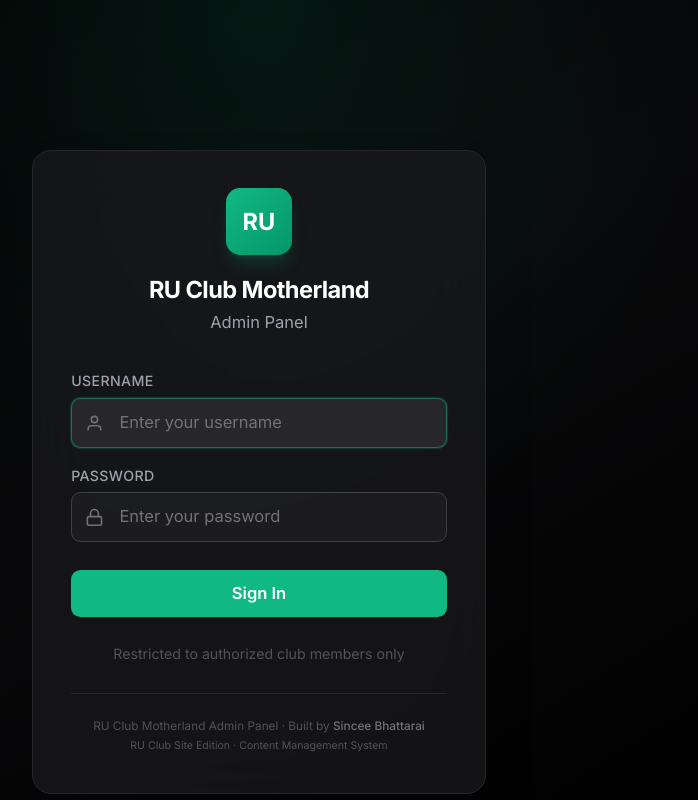
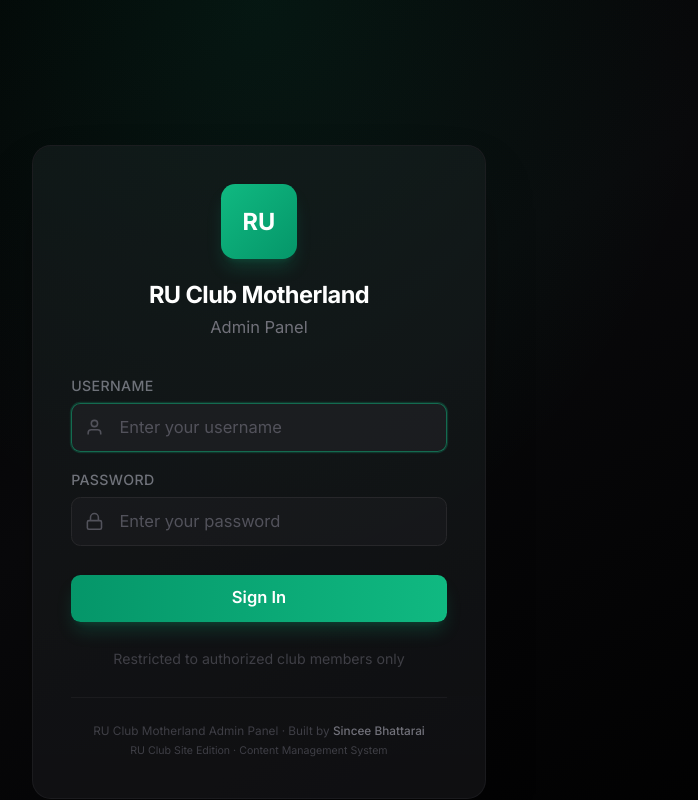
Before and after one commit to VoidX3D/RU_Admin_Site, a React (Vite) app: page / in a window 1280 px wide. Shown: the whole page, without its empty margins (381-1079 px from the left). Built offline with nearby package versions, Linux system fonts and the light colour scheme.

Commit message:
fix: complete audit - security, types, performance, session, theme, login

```diff
--- a/src/components/AnnouncementsPage.tsx
+++ b/src/components/AnnouncementsPage.tsx
@@ -194,8 +194,10 @@ export function AnnouncementsPage() {
       setMode('form'); return
     }
 
+    const annId = a?.id
+    if (!annId) return
     try {
-      const r = await fetch(getBase(`src/announcements/main/${a!.id}.json`))
+      const r = await fetch(getBase(`src/announcements/main/${annId}.json`))
       if (r.ok) {
         const info = await r.json()
         setFDesc(info.description || ''); setFStatus(info.status || '')
--- a/src/components/Login.tsx
+++ b/src/components/Login.tsx
@@ -1,6 +1,6 @@
 import { useState } from 'react'
 import { motion } from 'framer-motion'
-import { useStore } from '../store'
+import { useStore, checkLoginRateLimit, resetLoginRateLimit } from '../store'
 import { Storage } from '../utils/storage'
 import { sha256 } from '../utils/crypto'
 import { AnimatedBackground } from './AnimatedBackground'
@@ -15,11 +15,20 @@ export function Login() {
 
   async function handleLogin() {
     if (!user || !pass) { setError('Enter username and password'); return }
+
+    const delay = checkLoginRateLimit()
+    if (delay > 0) {
+      setError(`Too many attempts. Try again in ${Math.ceil(delay / 1000)}s`)
+      return
+    }
+
     setLoading(true); setError('')
     const s = Storage.getSettings()
     if (user !== s.username) { setError('Invalid credentials'); setLoading(false); return }
     const [h1, h2] = await Promise.all([sha256(s.password), sha256(pass)])
     if (h1 !== h2) { setError('Invalid credentials'); setLoading(false); return }
+
+    resetLoginRateLimit()
     setAppUser(user)
     Storage.saveSession(user)
     setView('dashboard')
@@ -36,43 +45,60 @@ export function Login() {
         className="relative z-10 flex min-h-screen items-center justify-center p-4"
         initial={{ opacity: 0 }}
         animate={{ opacity: 1 }}
-        transition={{ duration: 0.6 }}
+        transition={{ duration: 0.8, ease: [0.16, 1, 0.3, 1] }}
       >
         <motion.div
           className="w-full max-w-sm"
-          initial={{ opacity: 0, y: 20, scale: 0.97 }}
-          animate={{ opacity: 1, y: 0, scale: 1 }}
-          transition={{ duration: 0.5, delay: 0.15, ease: [0.16, 1, 0.3, 1] }}
+          initial={{ opacity: 0, y: 30, scale: 0.95, filter: 'blur(4px)' }}
+          animate={{ opacity: 1, y: 0, scale: 1, filter: 'blur(0px)' }}
+          transition={{ duration: 0.7, delay: 0.2, ease: [0.16, 1, 0.3, 1] }}
         >
-          <div className="rounded-2xl border border-zinc-800 bg-zinc-900/80 backdrop-blur-xl p-8 shadow-2xl">
+          <motion.div
+            className="group relative rounded-2xl border border-zinc-800/50 bg-zinc-900/60 p-8 shadow-2xl shadow-black/40 backdrop-blur-2xl"
+            whileHover={{ borderColor: 'rgba(34,197,94,0.2)' }}
+            transition={{ duration: 0.3 }}
+          >
+            <div className="absolute inset-0 rounded-2xl bg-gradient-to-b from-emerald-500/[0.03] to-transparent pointer-events-none" />
+
             <motion.div
-              className="mb-8 text-center"
-              initial={{ opacity: 0, y: 10 }}
+              className="relative mb-8 text-center"
+              initial={{ opacity: 0, y: 15 }}
               animate={{ opacity: 1, y: 0 }}
-              transition={{ duration: 0.4, delay: 0.3 }}
+              transition={{ duration: 0.5, delay: 0.35 }}
             >
-              <div className="mx-auto mb-4 flex h-14 w-14 items-center justify-center rounded-xl bg-gradient-to-br from-emerald-500 to-emerald-600 shadow-lg shadow-emerald-500/20">
+              <motion.div
+                className="mx-auto mb-4 flex h-16 w-16 items-center justify-center rounded-xl bg-gradient-to-br from-emerald-500 to-emerald-600 shadow-lg shadow-emerald-500/20"
+                whileHover={{ scale: 1.05, rotate: [0, -5, 5, 0] }}
+                transition={{ duration: 0.4 }}
+              >
                 <span className="text-xl font-bold text-white">RU</span>
-              </div>
-              <h1 className="text-xl font-bold tracking-tight text-white">
-                RU Club Motherland
-              </h1>
-              <p className="mt-1 text-sm text-zinc-400">
-                Admin Panel
-              </p>
+              </motion.div>
+              <motion.div
+                initial={{ opacity: 0, y: 10 }}
+                animate={{ opacity: 1, y: 0 }}
+                transition={{ duration: 0.4, delay: 0.35 }}
+              >
+                <h1 className="text-xl font-bold tracking-tight text-white">
+                  RU Club Motherland
+                </h1>
+                <p className="mt-1 text-sm text-zinc-500">
+                  Admin Panel
+                </p>
+              </motion.div>
             </motion.div>
 
             <motion.div
               initial={{ opacity: 0, y: 10 }}
               animate={{ opacity: 1, y: 0 }}
-              transition={{ duration: 0.4, delay: 0.4 }}
+              transition={{ duration: 0.4, delay: 0.45 }}
             >
               {error && (
                 <motion.div
                   className="mb-4 flex items-center gap-2 rounded-lg border border-red-900/50 bg-red-950/50 px-3 py-2.5 text-sm text-red-400"
-                  initial={{ opacity: 0, height: 0 }}
-                  animate={{ opacity: 1, height: 'auto' }}
+                  initial={{ opacity: 0, height: 0, scale: 0.95 }}
+                  animate={{ opacity: 1, height: 'auto', scale: 1 }}
                   exit={{ opacity: 0, height: 0 }}
+                  layout
                 >
                   <svg width="14" height="14" viewBox="0 0 24 24" fill="none" stroke="currentColor" strokeWidth="2" className="shrink-0"><circle cx="12" cy="12" r="10"/><line x1="12" y1="8" x2="12" y2="12"/><line x1="12" y1="16" x2="12.01" y2="16"/></svg>
                   <span>{error}</span>
@@ -80,12 +106,16 @@ export function Login() {
               )}
 
               <div className="space-y-4">
-                <div>
-                  <label className="mb-1.5 block text-xs font-medium tracking-wide text-zinc-400 uppercase">
+                <motion.div
+                  initial={{ opacity: 0, x: -10 }}
+                  animate={{ opacity: 1, x: 0 }}
+                  transition={{ duration: 0.4, delay: 0.5 }}
+                >
+                  <label className="mb-1.5 block text-xs font-medium tracking-wide text-zinc-500 uppercase">
                     Username
                   </label>
                   <div className="relative">
-                    <div className="pointer-events-none absolute inset-y-0 left-0 flex items-center pl-3 text-zinc-500">
+                    <div className="pointer-events-none absolute inset-y-0 left-0 flex items-center pl-3 text-zinc-600">
                       <svg width="16" height="16" viewBox="0 0 24 24" fill="none" stroke="currentColor" strokeWidth="2"><path d="M20 21v-2a4 4 0 0 0-4-4H8a4 4 0 0 0-4 4v2"/><circle cx="12" cy="7" r="4"/></svg>
                     </div>
                     <input
@@ -94,17 +124,21 @@ export function Login() {
                       onKeyDown={e => e.key === 'Enter' && handleLogin()}
                       placeholder="Enter your username"
                       autoFocus
-                      className="w-full rounded-lg border border-zinc-700 bg-zinc-800/50 py-2.5 pl-10 pr-3 text-sm text-white placeholder-zinc-500 outline-none transition-colors focus:border-emerald-500/50 focus:bg-zinc-800 focus:ring-1 focus:ring-emerald-500/20"
+                      className="w-full rounded-lg border border-zinc-800 bg-zinc-800/30 py-2.5 pl-10 pr-3 text-sm text-white placeholder-zinc-600 outline-none transition-all focus:border-emerald-500/50 focus:bg-zinc-800/50 focus:ring-1 focus:ring-emerald-500/20"
                     />
                   </div>
-                </div>
+                </motion.div>
 
-                <div>
-                  <label className="mb-1.5 block text-xs font-medium tracking-wide text-zinc-400 uppercase">
+                <motion.div
+                  initial={{ opacity: 0, x: -10 }}
+                  animate={{ opacity: 1, x: 0 }}
+                  transition={{ duration: 0.4, delay: 0.55 }}
+                >
+                  <label className="mb-1.5 block text-xs font-medium tracking-wide text-zinc-500 uppercase">
                     Password
                   </label>
                   <div className="relative">
-                    <div className="pointer-events-none absolute inset-y-0 left-0 flex items-center pl-3 text-zinc-500">
+                    <div className="pointer-events-none absolute inset-y-0 left-0 flex items-center pl-3 text-zinc-600">
                       <svg width="16" height="16" viewBox="0 0 24 24" fill="none" stroke="currentColor" strokeWidth="2"><rect x="3" y="11" width="18" height="11" rx="2" ry="2"/><path d="M7 11V7a5 5 0 0 1 10 0v4"/></svg>
                     </div>
                     <input
@@ -113,19 +147,25 @@ export function Login() {
                       onChange={e => { setPass(e.target.value); setError('') }}
                       onKeyDown={e => e.key === 'Enter' && handleLogin()}
                       placeholder="Enter your password"
-                      className="w-full rounded-lg border border-zinc-700 bg-zinc-800/50 py-2.5 pl-10 pr-3 text-sm text-white placeholder-zinc-500 outline-none transition-colors focus:border-emerald-500/50 focus:bg-zinc-800 focus:ring-1 focus:ring-emerald-500/20"
+                      className="w-full rounded-lg border border-zinc-800 bg-zinc-800/30 py-2.5 pl-10 pr-3 text-sm text-white placeholder-zinc-600 outline-none transition-all focus:border-emerald-500/50 focus:bg-zinc-800/50 focus:ring-1 focus:ring-emerald-500/20"
                     />
                   </div>
-                </div>
+                </motion.div>
               </div>
 
               <motion.button
                 onClick={handleLogin}
                 disabled={loading}
-                className="mt-6 w-full rounded-lg bg-emerald-500 py-2.5 text-sm font-semibold text-white transition-all hover:bg-emerald-400 disabled:cursor-not-allowed disabled:opacity-50"
+                className="relative mt-6 w-full overflow-hidden rounded-lg bg-gradient-to-r from-emerald-600 to-emerald-500 py-2.5 text-sm font-semibold text-white shadow-lg shadow-emerald-500/20 transition-all hover:from-emerald-500 hover:to-emerald-400 hover:shadow-emerald-500/30 disabled:cursor-not-allowed disabled:opacity-50"
                 whileHover={!loading ? { scale: 1.01 } : {}}
                 whileTap={!loading ? { scale: 0.99 } : {}}
               >
+                <motion.div
+                  className="absolute inset-0 bg-gradient-to-r from-transparent via-white/10 to-transparent"
+                  initial={{ x: '-100%' }}
+                  animate={loading ? { x: '200%' } : { x: '-100%' }}
+                  transition={{ duration: 0.8, repeat: loading ? Infinity : 0, ease: 'linear' }}
+                />
                 {loading ? (
                   <span className="flex items-center justify-center gap-2">
                     <svg className="h-4 w-4 animate-spin" viewBox="0 0 24 24" fill="none">
@@ -141,27 +181,27 @@ export function Login() {
             </motion.div>
 
             <motion.p
-              className="mt-6 text-center text-xs text-zinc-600"
+              className="relative mt-6 text-center text-xs text-zinc-700"
               initial={{ opacity: 0 }}
               animate={{ opacity: 1 }}
-              transition={{ duration: 0.4, delay: 0.6 }}
+              transition={{ duration: 0.4, delay: 0.7 }}
             >
               Restricted to authorized club members only
             </motion.p>
 
             <motion.div
-              className="mt-6 border-t border-zinc-800 pt-5 text-center"
+              className="relative mt-6 border-t border-zinc-800/50 pt-5 text-center"
               initial={{ opacity: 0 }}
               animate={{ opacity: 1 }}
-              transition={{ duration: 0.4, delay: 0.7 }}
+              transition={{ duration: 0.4, delay: 0.8 }}
             >
-              <p className="text-[10px] leading-relaxed text-zinc-600">
+              <p className="text-[10px] leading-relaxed text-zinc-700">
                 RU Club Motherland Admin Panel &middot; Built by <span className="font-medium text-zinc-500">Sincee Bhattarai</span>
                 <br />
                 <span className="text-[9px]">RU Club Site Edition &middot; Content Management System</span>
               </p>
             </motion.div>
-          </div>
+          </motion.div>
         </motion.div>
       </motion.div>
     </div>
--- a/src/components/MembersPage.tsx
+++ b/src/components/MembersPage.tsx
@@ -64,7 +64,7 @@ export function MembersPage() {
     data.stats.core = data.core.length
     data.stats.general = data.general.length
     data.stats.total = data.teachers.length + data.core.length + data.general.length
-    Storage.saveDraft('members', 'members', data as unknown as Record<string, unknown>)
+    Storage.saveDraft('members', 'members', data as unknown as Record<string, unknown> & MembersData)
     addToast('Members draft saved!', 'success')
   }
 
--- a/src/components/MissionsPage.tsx
+++ b/src/components/MissionsPage.tsx
@@ -180,8 +180,10 @@ export function MissionsPage() {
       setMode('form'); return
     }
 
+    const missionId = m?.id
+    if (!missionId) return
     try {
-      const r = await fetch(getBase(`src/mission/${m!.id}/info.json`))
+      const r = await fetch(getBase(`src/mission/${missionId}/info.json`))
       if (r.ok) {
         const info = await r.json()
         setFDetail(info.detail || '')
@@ -189,7 +191,7 @@ export function MissionsPage() {
         setFPartners(info.partners || [])
         const imgs: PendingImage[] = []
         for (const f of (info.images || [])) {
-          const img = await fetchImg(getBase(`src/mission/${m!.id}/${f}`))
+          const img = await fetchImg(getBase(`src/mission/${missionId}/${f}`))
           if (img) imgs.push(img)
         }
         setFImages(imgs)
--- a/src/store.ts
+++ b/src/store.ts
@@ -5,6 +5,24 @@ import { Storage } from './utils/storage';
 export type View = 'login' | 'dashboard' | 'missions' | 'announcements' | 'members' | 'settings' | 'help' | 'history' | 'draftDiff';
 
 export interface Toast { id: string; message: string; type: 'success' | 'error' | 'warning' | 'info'; }
+
+interface LoginAttempt {
+  count: number
+  lastAttempt: number
+}
+
+let loginAttempts: LoginAttempt = { count: 0, lastAttempt: 0 }
+
+export function checkLoginRateLimit(): number {
+  const now = Date.now()
+  if (now - loginAttempts.lastAttempt > 60000) loginAttempts = { count: 0, lastAttempt: now }
+  loginAttempts.count++
+  loginAttempts.lastAttempt = now
+  if (loginAttempts.count > 5) return Math.min((loginAttempts.count - 5) * 2000, 30000)
+  return 0
+}
+
+export function resetLoginRateLimit() { loginAttempts = { count: 0, lastAttempt: 0 } }
 
 interface AppState {
   view: View;
@@ -38,6 +56,11 @@ interface AppState {
   triggerRefresh: () => void;
 }
 
+function getStoredTheme(): 'light' | 'dark' {
+  try { const t = localStorage.getItem('theme'); if (t === 'light' || t === 'dark') return t } catch {}
+  return 'dark'
+}
+
 export const useStore = create<AppState>((set) => ({
   view: 'login',
   user: null,
@@ -48,7 +71,7 @@ export const useStore = create<AppState>((set) => ({
   pendingAnnImage: null,
   toasts: [],
   prOpen: false,
-  theme: (localStorage.getItem('theme') as 'light' | 'dark') || 'light',
+  theme: getStoredTheme(),
   pendingDraftId: null,
   pendingAction: null,
   refreshTrigger: 0,
@@ -62,7 +85,7 @@ export const useStore = create<AppState>((set) => ({
   removePendingImage: (i) => set(s => ({ pendingImages: s.pendingImages.filter((_, idx) => idx !== i) })),
   setPendingAnnImage: (img) => set({ pendingAnnImage: img }),
   addToast: (message, type) => {
-    const id = Math.random().toString(36).slice(2);
+    const id = Math.random().toString(36).slice(2, 10);
     set(s => ({ toasts: [...s.toasts, { id, message, type }] }));
     setTimeout(() => set(s => ({ toasts: s.toasts.filter(t => t.id !== id) })), 4000);
   },
@@ -70,7 +93,8 @@ export const useStore = create<AppState>((set) => ({
   setPrOpen: (prOpen) => set({ prOpen }),
   toggleTheme: () => set(s => {
     const next = s.theme === 'light' ? 'dark' : 'light';
-    localStorage.setItem('theme', next);
+    try { localStorage.setItem('theme', next) } catch {}
+    document.documentElement.classList.toggle('dark', next === 'dark')
     return { theme: next };
   }),
   setPendingDraftId: (id) => set({ pendingDraftId: id }),
--- a/src/utils/image.ts
+++ b/src/utils/image.ts
@@ -1,6 +1,8 @@
 import type { PendingImage } from '../types';
 
-const ALLOWED = ['image/jpeg', 'image/png', 'image/webp'];
+const ALLOWED = new Set(['image/jpeg', 'image/png', 'image/webp']);
+const MAX_IMAGE_SIZE = 5 * 1024 * 1024
+const MAX_IMAGE_DIMENSION = 4096
 
 export function renameImage(index: number) {
   return 'img-' + String(index + 1).padStart(2, '0') + '.jpg';
@@ -21,13 +23,25 @@ export function dataUrlToBlob(dataUrl: string): Blob {
   }
 }
 
+function getDataUrlSize(dataUrl: string): number {
+  const raw = dataUrl.split(',')[1]
+  if (!raw) return 0
+  return Math.ceil((raw.length * 3) / 4)
+}
+
 function compress(file: File, maxW = 1920, quality = 0.8): Promise<PendingImage> {
   return new Promise((resolve, reject) => {
-    if (!ALLOWED.includes(file.type)) { reject(new Error('Invalid type')); return; }
+    if (!ALLOWED.has(file.type)) { reject(new Error('Invalid type')); return; }
+    if (file.size > MAX_IMAGE_SIZE) { reject(new Error('File too large (max 5MB)')); return; }
+
     const reader = new FileReader();
     reader.onload = e => {
       const img = new Image();
       img.onload = () => {
+        if (img.width > MAX_IMAGE_DIMENSION || img.height > MAX_IMAGE_DIMENSION) {
+          reject(new Error('Image dimensions too large (max 4096px)'))
+          return
+        }
         const canvas = document.createElement('canvas');
         let w = img.width, h = img.height;
         if (w > maxW) { h = h * maxW / w; w = maxW; }
@@ -38,13 +52,14 @@ function compress(file: File, maxW = 1920, quality = 0.8): Promise<PendingImage>
         const mime = file.type === 'image/png' ? 'image/png' : 'image/jpeg';
         const q = file.type === 'image/png' ? 0.9 : quality;
         canvas.toBlob(blob => {
-          resolve({ dataUrl: canvas.toDataURL(mime, q), name: file.name, size: blob!.size });
+          const dataUrl = canvas.toDataURL(mime, q)
+          resolve({ dataUrl, name: file.name, size: blob?.size ?? getDataUrlSize(dataUrl) });
         }, mime, q);
       };
-      img.onerror = reject;
+      img.onerror = () => reject(new Error('Failed to decode image'));
       img.src = (e.target as FileReader).result as string;
     };
-    reader.onerror = reject;
+    reader.onerror = () => reject(new Error('Failed to read file'));
     reader.readAsDataURL(file);
   });
 }
@@ -53,9 +68,13 @@ export async function processFiles(files: FileList | File[], maxCount = Infinity
   const results: PendingImage[] = [];
   const arr = Array.from(files);
   for (const file of arr) {
-    if (!ALLOWED.includes(file.type)) continue;
+    if (!ALLOWED.has(file.type)) continue;
     try { results.push(await compress(file)); } catch {}
     if (results.length >= maxCount) break;
   }
   return results;
 }
+
+export function estimateDataUrlSize(dataUrl: string): number {
+  return getDataUrlSize(dataUrl)
+}
--- a/src/utils/storage.ts
+++ b/src/utils/storage.ts
@@ -1,15 +1,54 @@
 import type { Settings, Draft } from '../types';
 import { getEnvConfig, isProductionEnv } from './env';
 
+const SESSION_EXPIRY_MS = 24 * 60 * 60 * 1000
+const MAX_DRAFTS = 50
+const MAX_DRAFT_SIZE = 1024 * 1024
+
+function isStorageQuotaAvailable(): boolean {
+  try {
+    const testKey = 'ru_admin_quota_test_'
+    localStorage.setItem(testKey, '1')
+    localStorage.removeItem(testKey)
+    return true
+  } catch {
+    return false
+  }
+}
+
 function get<T>(key: string, def: T): T {
-  try { const v = localStorage.getItem('ru_admin_' + key); return v ? JSON.parse(v) : def; }
+  try { const v = localStorage.getItem('ru_admin_' + key); return v ? JSON.parse(v) as T : def; }
   catch { return def; }
 }
 function set(key: string, val: unknown) {
-  try { localStorage.setItem('ru_admin_' + key, JSON.stringify(val)); } catch {}
+  try {
+    if (!isStorageQuotaAvailable()) {
+      console.warn('localStorage quota exceeded — evicting old drafts')
+      evictOldDrafts()
+    }
+    localStorage.setItem('ru_admin_' + key, JSON.stringify(val));
+  } catch {
+    const size = JSON.stringify(val).length
+    if (size > MAX_DRAFT_SIZE) {
+      console.warn('Value too large for localStorage (>1MB), skipping')
+    }
+  }
 }
 function remove(key: string) {
   try { localStorage.removeItem('ru_admin_' + key); } catch {}
+}
+
+function evictOldDrafts() {
+  const drafts = get<Draft[]>('drafts', [])
+  if (drafts.length > MAX_DRAFTS) {
+    const sorted = drafts.sort((a, b) => (b.updated || 0) - (a.updated || 0))
+    const kept = sorted.slice(0, MAX_DRAFTS)
+    const evicted = sorted.slice(MAX_DRAFTS)
+    set('drafts', kept)
+    for (const d of evicted) {
+      remove('draft_' + d.type + '_' + d.id)
+    }
+  }
 }
 
 export const Storage = {
@@ -23,17 +62,40 @@ export const Storage = {
     set('draft_' + type + '_' + id, data);
   },
   getDraft(type: string, id: string) { return get<Record<string, unknown> | null>('draft_' + type + '_' + id, null); },
-  listDrafts: () => get<Draft[]>('drafts', []).filter(d => d.id),
+  listDrafts: () => {
+    const drafts = get<Draft[]>('drafts', []).filter(d => d.id)
+    if (drafts.length > MAX_DRAFTS) {
+      const sorted = drafts.sort((a, b) => (b.updated || 0) - (a.updated || 0))
+      const kept = sorted.slice(0, MAX_DRAFTS)
+      const evicted = sorted.slice(MAX_DRAFTS)
+      set('drafts', kept)
+      for (const d of evicted) {
+        remove('draft_' + d.type + '_' + d.id)
+      }
+      return kept
+    }
+    return drafts
+  },
   deleteDraft(type: string, id: string) {
     const drafts = get<Draft[]>('drafts', []).filter(d => !(d.type === type && d.id === id));
     set('drafts', drafts);
     remove('draft_' + type + '_' + id);
   },
-  saveSession(user: string) { set('session', { user, time: Date.now() }); },
-  getSession: () => get<{ user: string; time: number } | null>('session', null),
+
+  saveSession(user: string) {
+    set('session', { user, time: Date.now() });
+  },
+  getSession: () => {
+    const session = get<{ user: string; time: number } | null>('session', null);
+    if (!session) return null;
+    if (Date.now() - session.time > SESSION_EXPIRY_MS) {
+      remove('session');
+      return null;
+    }
+    return session;
+  },
   clearSession() { remove('session'); },
 
-  // Auth always comes from env. Only repo settings are persisted locally.
   saveSettings(s: Settings) {
     if (isProductionEnv()) return;
     const env = getEnvConfig();
@@ -46,19 +108,14 @@ export const Storage = {
 
   getSettings: (): Settings => {
     const env = getEnvConfig();
-
-    // Auth fields ALWAYS from env — never from localStorage
     const auth = {
       username: env.ADMIN_USERNAME || '',
       password: env.ADMIN_PASSWORD || '',
       verifyCode: env.PR_VERIFY_CODE || '',
     };
-
     if (isProductionEnv()) {
       return { ...auth, repoOwner: env.GITHUB_OWNER, repoName: env.GITHUB_REPO, repoBranch: env.GITHUB_BRANCH };
     }
-
-    // In dev mode, repo settings can be overridden via localStorage
     const saved = get<Partial<Settings> | null>('settings', null);
     return {
       ...auth,
@@ -68,6 +125,13 @@ export const Storage = {
     };
   },
 
-  saveToken(token: string) { set('github_token', token); },
-  getToken: () => get<string>('github_token', ''),
+  saveToken(token: string) {
+    try { sessionStorage.setItem('ru_admin_github_token', token) } catch {}
+  },
+  getToken: () => {
+    try { return sessionStorage.getItem('ru_admin_github_token') || '' } catch { return '' }
+  },
+  clearToken() {
+    try { sessionStorage.removeItem('ru_admin_github_token') } catch {}
+  },
 };
--- a/src/utils/validation.ts
+++ b/src/utils/validation.ts
@@ -20,21 +20,26 @@ const RULES_CACHE = new Map<string, ValidationRule[]>()
 
 function compileRules(rules: FieldRules): ValidationRule[] {
   const key = JSON.stringify(rules)
-  if (RULES_CACHE.has(key)) return RULES_CACHE.get(key)!
+  const cached = RULES_CACHE.get(key)
+  if (cached) return cached
   const compiled: ValidationRule[] = []
   if (rules.required) {
     compiled.push({ validate: v => v.trim().length > 0, message: rules.required })
   }
   if (rules.minLength) {
-    compiled.push({ validate: v => v.length >= rules.minLength!.value, message: rules.minLength.message })
+    const { value, message } = rules.minLength
+    compiled.push({ validate: v => v.length >= value, message })
   }
   if (rules.maxLength) {
-    compiled.push({ validate: v => v.length <= rules.maxLength!.value, message: rules.maxLength.message })
+    const { value, message } = rules.maxLength
+    compiled.push({ validate: v => v.length <= value, message })
   }
   if (rules.pattern) {
-    compiled.push({ validate: v => rules.pattern!.regex.test(v), message: rules.pattern.message })
+    const { regex, message } = rules.pattern
+    compiled.push({ validate: v => regex.test(v), message })
   }
   if (rules.custom) compiled.push(...rules.custom)
+  if (RULES_CACHE.size > 100) RULES_CACHE.clear()
   RULES_CACHE.set(key, compiled)
   return compiled
 }
```
Also changed, not shown: src/components/Layout.tsx (+28 -0 lines), src/utils/autosave.ts (+39 -6 lines), src/utils/diff.ts (+39 -2 lines), src/utils/github.ts (+42 -31 lines).
